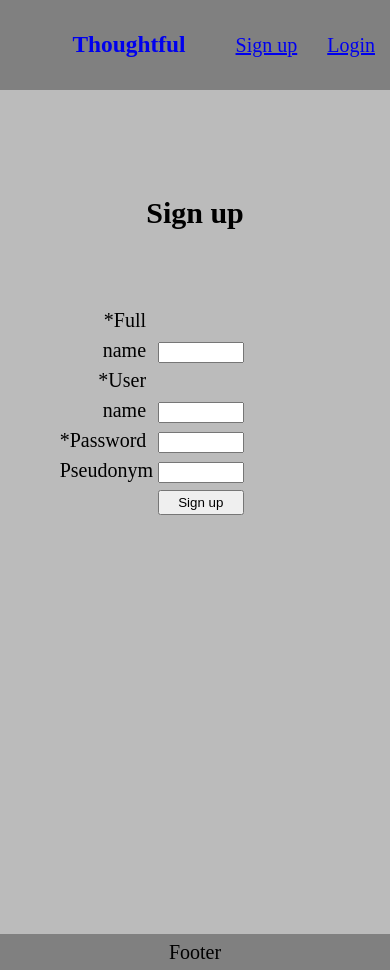
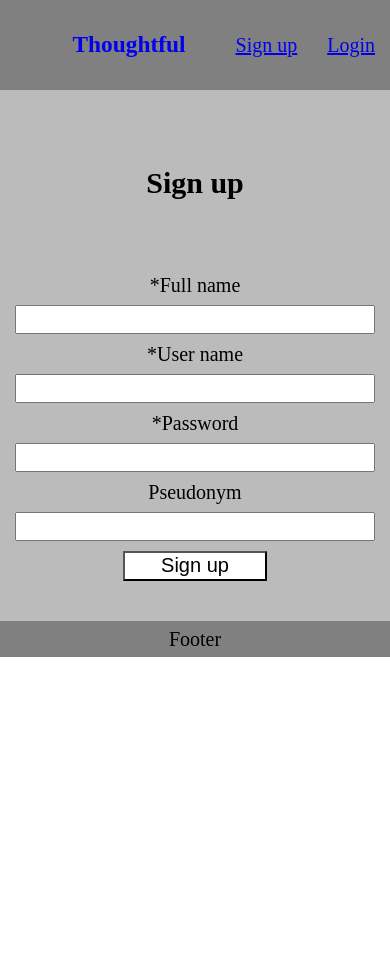
Before and after one commit to traviswhittington88/thoughtful-client, a React (Create React App) app: page /signup in a window 390 px wide. After the commit the page ends 844 px from the top, so only its background shows below. Built offline with nearby package versions, Linux system fonts and the light colour scheme.

Commit message:
used progressive enhancement to make design mobile first

```diff
--- a/src/components/App/App.js
+++ b/src/components/App/App.js
@@ -1,7 +1,6 @@
 import React, { Component } from 'react';
 import { Route, Switch } from 'react-router-dom'
 import './App.css';
-import Nav from '../Nav/Nav'
 import LandingPage from '../../routes/LandingPage/LandingPage'
 import HomePage from '../../routes/HomePage/HomePage'
 import LoginPage from '../../routes/LoginPage/LoginPage'
--- a/src/components/Footer/Footer.js
+++ b/src/components/Footer/Footer.js
@@ -5,7 +5,7 @@ export default class Footer extends Component {
   render() {
     return (
     <>
-      <footer role='content-info' class='footer'>
+      <footer role='contentinfo' className='footer'>
         Footer
       </footer>
     </>
--- a/src/components/LoginForm/LoginForm.css
+++ b/src/components/LoginForm/LoginForm.css
@@ -1,6 +1,26 @@
+.login-form {
+  margin: 0 auto;
+  width: 60%;
+}
+
+label, input {
+  padding: 5px;
+  width: 100%;
+}
+
+#submit {
+  background-color: white;
+  width: 100%;
+  height: 30px;
+  font-size: 20px;
+  margin-top: 20px;
+}
+
+
+@media screen and (min-width: 400px) {
+
   .login-form {
     width: 80%;
-  margin: 0 auto;
   }
 
   label, input {
@@ -27,3 +47,5 @@ label + input {
     height: 25px;
     margin-left: 4%;
   }
+
+}
--- a/src/components/LoginForm/LoginForm.js
+++ b/src/components/LoginForm/LoginForm.js
@@ -54,7 +54,7 @@ export default class LoginForm extends Component {
             {error && <p className='error'>{error}</p>}
         </div>
         <div className='username'>
-          <label htmlFor='username'>
+          <label htmlFor='username' id="label">
             *User name
           </label>
           <input
@@ -65,7 +65,7 @@ export default class LoginForm extends Component {
           />
         </div>
         <div className='password'>
-          <label htmlFor='password'>
+          <label htmlFor='password' id="label">
             *Password
           </label>
           <input
--- a/src/components/SignupForm/SignupForm.css
+++ b/src/components/SignupForm/SignupForm.css
@@ -1,27 +1,58 @@
 .signup-form {
+  display: flex;
+  flex-direction: column;
+  justify-content: center;
+}
+
+.label, .input {
+  display: block;
+  margin: 0 auto;
+}
+
+.input {
+  padding: 5px;
+}
+
+.submit {
+  display: inline-block;
+  margin: 10px auto;
+  width: 40%;
+  height: 30px;
+  font-size: 20px;
+  background-color: white;
+}
+
+
+
+@media screen and (min-width: 400px) {
+
+  .signup-form {
+    display: block;
     width: 80%;
     margin: 0 auto;
   }
 
-label, input {
+  .label, .input {
     /* In order to define widths */
     display: inline-block;
   }
 
-label {
+  .label {
     width: 30%;
     /* Positions the label text beside the input */
     text-align: right;
   }
 
-label + input {
+  .label + .input {
     width: 30%;
     margin: 0 30% 0 4%;
   }
 
 
-#submit {
+  .submit {
     width: 30%;
     height: 25px;
     margin-left: 4%;
   }
+
+}
--- a/src/components/SignupForm/SignupForm.js
+++ b/src/components/SignupForm/SignupForm.js
@@ -43,41 +43,45 @@ export default class SignupForm extends Component {
           {error && <p className='error'>{error}</p>}
         </div>
         <div className='full_name'>
-          <label htmlFor='full_name'>*Full name</label>
+          <label htmlFor='full_name' className="label">*Full name</label>
           <input
             name='full_name'
             type='text'
             required
             id='full_name'
+            className="input"
           />
         </div>
         <div className='user_name'>
-          <label htmlFor='user_name'>*User name</label>
+          <label htmlFor='user_name' className="label">*User name</label>
           <input
             name='user_name'
             type='text'
             required
             id='user_name'
+            className="input"
           />
         </div>
         <div className='password'>
-          <label htmlFor='password'>*Password</label>
+          <label htmlFor='password' className="label">*Password</label>
           <input
             name='password'
             type='password'
             required
             id='password'
+            className="input"
           />
         </div>
         <div className='pseudonym'>
-          <label htmlFor='pseudonym'>Pseudonym</label>
+          <label htmlFor='pseudonym' className="label">Pseudonym</label>
           <input
             name='pseudonym'
             type='text'
             id='pseudonym'
+            className="input"
           />
         </div>
-        <button type='submit' id="submit">Sign up</button>
+        <button type='submit' className="submit">Sign up</button>
       </form>
     )
   }
--- a/src/routes/LandingPage/LandingPage.css
+++ b/src/routes/LandingPage/LandingPage.css
@@ -1,3 +1,26 @@
+* {
+  box-sizing: border-box;
+}
+
 header {
   padding: 35px 15px;
 }
+
+section {
+  min-height: 200px;
+  padding: 30px 15px;
+  background-color: #bbb;
+}
+
+section:nth-child(even) {
+  background-color: #ddd;
+}
+
+p {
+  margin: 0 auto;
+  max-width: 650px;
+}
+
+p + p {
+  margin-top: 15px;
+}
--- a/src/routes/LoginPage/LoginPage.css
+++ b/src/routes/LoginPage/LoginPage.css
@@ -1,10 +1,24 @@
-header {
-  padding: 45px 15px;
+.header {
+  padding: 25px 5px;
 }
 
-section {
+.login-page {
   min-height: 200px;
+  padding: 30px 15px;
   height: 100vh;
-  padding: 30px 15px;
   background-color: #bbb;
 }
+
+@media screen and (min-width: 400px) {
+
+  .header {
+    padding: 45px 15px;
+  }
+
+  .login-page {
+    min-height: 200px;
+    padding: 30px 15px;
+
+  }
+
+}
--- a/src/routes/LoginPage/LoginPage.js
+++ b/src/routes/LoginPage/LoginPage.js
@@ -23,8 +23,8 @@ export default class LoginPage extends Component {
         <>
           <Nav />
           <main role="main">
-            <section className='LoginPage'>
-              <header role="banner">
+            <section className='login-page'>
+              <header role="banner" className="header">
                 <h2>Login</h2>
               </header>
               <LoginForm
--- a/src/routes/SignupPage/SignupPage.css
+++ b/src/routes/SignupPage/SignupPage.css
@@ -1,3 +1,6 @@
+
+@media screen and (min-width: 400px) {
+
   header {
     padding: 45px 15px;
   }
@@ -8,3 +11,5 @@ header {
     padding: 30px 15px;
     background-color: #bbb
   }
+
+}
```
Lines whose indentation alone changed are shown as unchanged.
